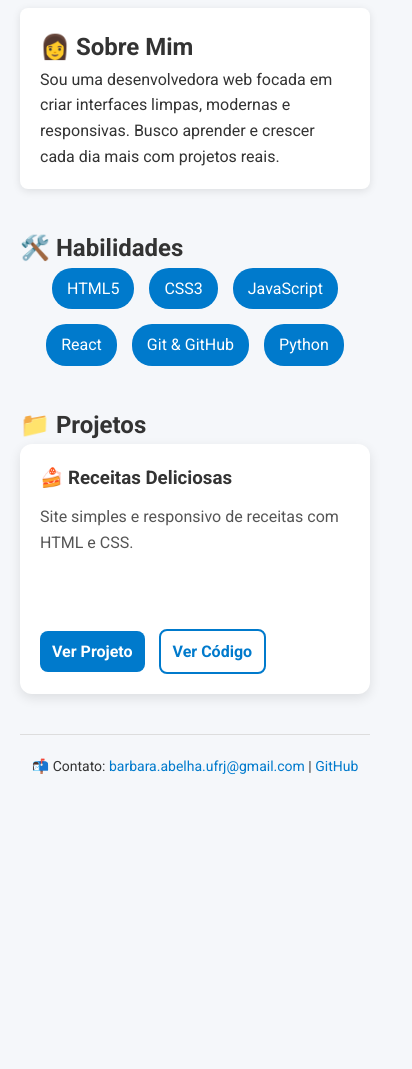
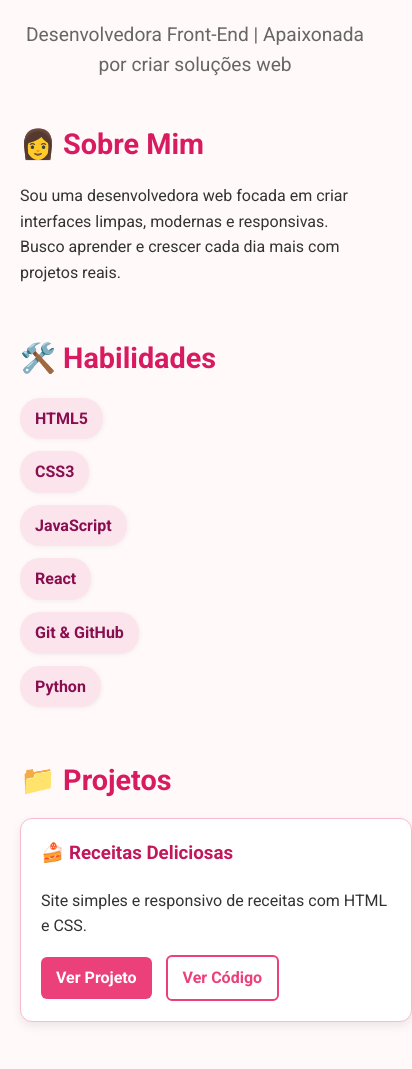
Before and after one commit to Abelha09/portfolio, a plain HTML site: page index.html in a window 390 px wide. Shown: the part 182-1251 px from the top of the page, 412 px wide, since content can reach past the window. Before the commit the page ends 1020 px from the top, so only its background shows below. Drawn offline with Linux system fonts and the light colour scheme.

Commit message:
Update style.css

```diff
--- a/style.css
+++ b/style.css
@@ -1,81 +1,139 @@
-/* Reset básico */
-* {
+/* Fonte base */
+body {
   margin: 0;
-  padding: 0;
-  box-sizing: border-box;
-}
-
-body {
   font-family: 'Roboto', sans-serif;
-  background: #f5f7fa;
+  background-color: #fff9f9;
   color: #333;
   line-height: 1.6;
 }
 
+/* Container principal */
 .container {
   max-width: 900px;
-  margin: 40px auto;
-  padding: 0 20px;
+  margin: 0 auto;
+  padding: 20px;
 }
 
+/* Cabeçalho */
 header {
   text-align: center;
   margin-bottom: 40px;
 }
 
-.subtitulo {
-  color: #666;
-  font-weight: 400;
-  margin-top: 8px;
+header h1 {
+  font-size: 2.5em;
+  color: #e91e63;
 }
 
-#sobre-mim {
-  margin-bottom: 40px;
-  background: #fff;
-  padding: 20px;
-  border-radius: 8px;
-  box-shadow: 0 2px 8px rgba(0,0,0,0.1);
+.destaque {
+  color: #d81b60;
 }
 
-#habilidades {
-  margin-bottom: 40px;
+.subtitulo {
+  font-size: 1.2em;
+  color: #666;
+  margin-top: 10px;
 }
 
+/* Seções */
+section {
+  margin-bottom: 50px;
+}
+
+section h2 {
+  font-size: 1.8em;
+  color: #d81b60;
+  margin-bottom: 15px;
+}
+
+/* Lista de habilidades */
 .lista-habilidades {
   list-style: none;
+  padding: 0;
   display: flex;
   flex-wrap: wrap;
-  gap: 15px;
-  padding: 0;
+  gap: 12px;
 }
 
 .lista-habilidades li {
-  background: #007acc;
-  color: #fff;
+  background-color: #fce4ec;
+  color: #880e4f;
   padding: 8px 15px;
   border-radius: 20px;
-  font-weight: 500;
+  font-weight: bold;
+  box-shadow: 1px 1px 5px rgba(0,0,0,0.05);
 }
 
-#projetos {
-  margin-bottom: 40px;
-}
-
+/* Cards de projeto */
 .cards-projetos {
   display: flex;
   flex-wrap: wrap;
   gap: 20px;
 }
 
+.card {
+  background-color: #fff;
+  border: 1px solid #f8bbd0;
+  border-radius: 12px;
+  padding: 20px;
+  width: 100%;
+  box-shadow: 0 4px 10px rgba(0,0,0,0.08);
+  transition: transform 0.3s ease, box-shadow 0.3s ease;
+}
+
+.card:hover {
+  transform: translateY(-5px);
+  box-shadow: 0 8px 20px rgba(0,0,0,0.1);
+}
+
+.card h3 {
+  margin-top: 0;
+  color: #c2185b;
+}
+
+.botoes {
+  margin-top: 15px;
+}
+
+/* Botões */
+a.btn, a.btn-outline {
+  display: inline-block;
+  margin-right: 10px;
+  padding: 8px 15px;
+  border-radius: 6px;
+  text-decoration: none;
+  font-weight: bold;
+  transition: all 0.3s ease;
+}
+
+a.btn {
+  background-color: #ec407a;
+  color: white;
+}
+
+a.btn:hover {
+  background-color: #d81b60;
+}
+
+a.btn-outline {
+  border: 2px solid #ec407a;
+  color: #ec407a;
+}
+
+a.btn-outline:hover {
+  background-color: #fce4ec;
+}
+
+/* Rodapé */
 footer {
   text-align: center;
-  padding: 20px 0;
-  border-top: 1px solid #ddd;
-  font-size: 14px;
+  margin-top: 40px;
+  font-size: 0.9em;
+  color: #888;
 }
 
 footer a {
-  color: #007acc;
+  color: #ec407a;
   text-decoration: none;
 }
 
@@ -86,63 +144,11 @@ footer a:hover {
 /* Responsividade */
 @media (max-width: 600px) {
   .lista-habilidades {
-    justify-content: center;
+    flex-direction: column;
+    align-items: flex-start;
   }
 
   .cards-projetos {
     flex-direction: column;
   }
-  .card {
-  background: white;
-  padding: 20px;
-  border-radius: 12px;
-  box-shadow: 0 4px 12px rgba(0,0,0,0.1);
-  flex: 1 1 250px;
-  display: flex;
-  flex-direction: column;
-  justify-content: space-between;
 }
-
-.card h3 {
-  margin-bottom: 10px;
-  color: #333;
-}
-
-.card p {
-  flex-grow: 1;
-  margin-bottom: 15px;
-  color: #555;
-}
-
-.btn, .btn-outline {
-  display: inline-block;
-  text-align: center;
-  padding: 8px 12px;
-  margin-right: 10px;
-  margin-top: 10px;
-  text-decoration: none;
-  border-radius: 8px;
-  font-weight: bold;
-  transition: all 0.3s ease-in-out;
-}
-
-.btn {
-  background-color: #007acc;
-  color: white;
-}
-
-.btn:hover {
-  background-color: #005f99;
-}
-
-.btn-outline {
-  border: 2px solid #007acc;
-  color: #007acc;
-}
-
-.btn-outline:hover {
-  background-color: #007acc;
-  color: white;
-}
-
-}
```
